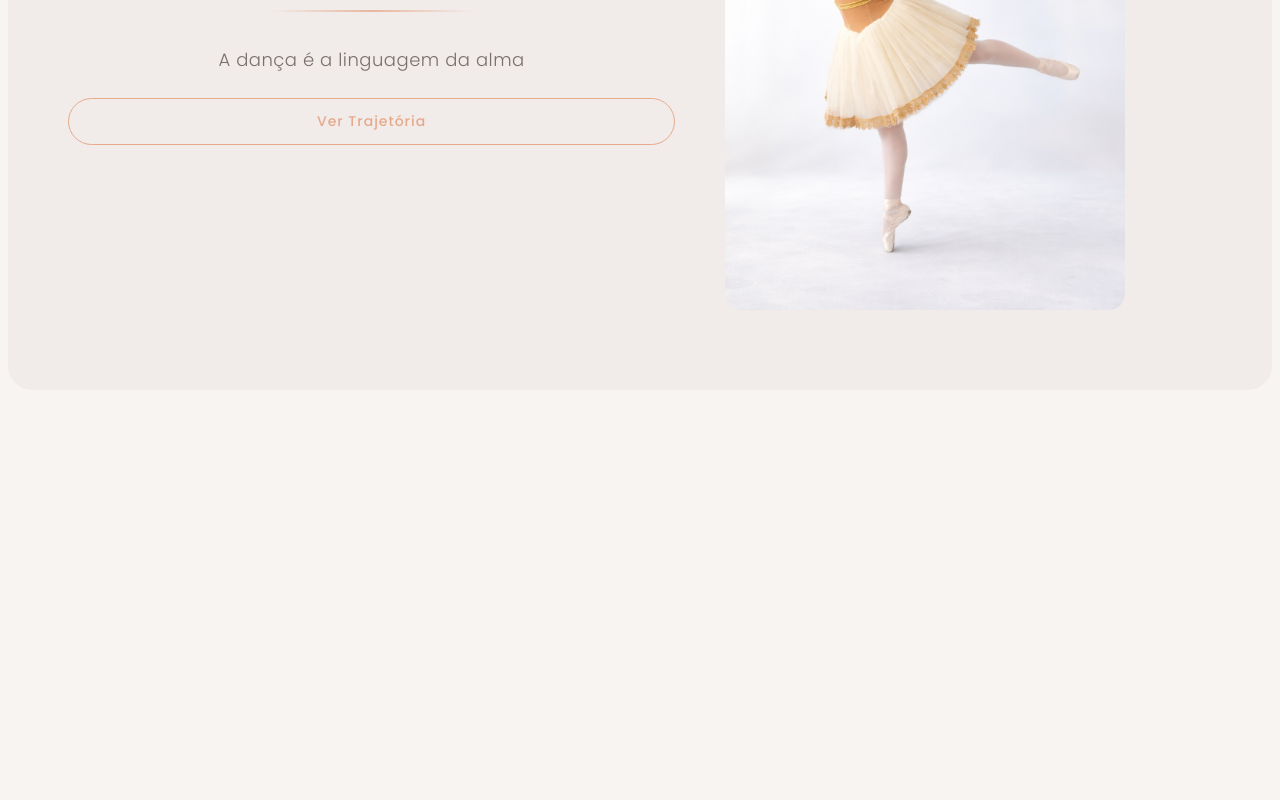
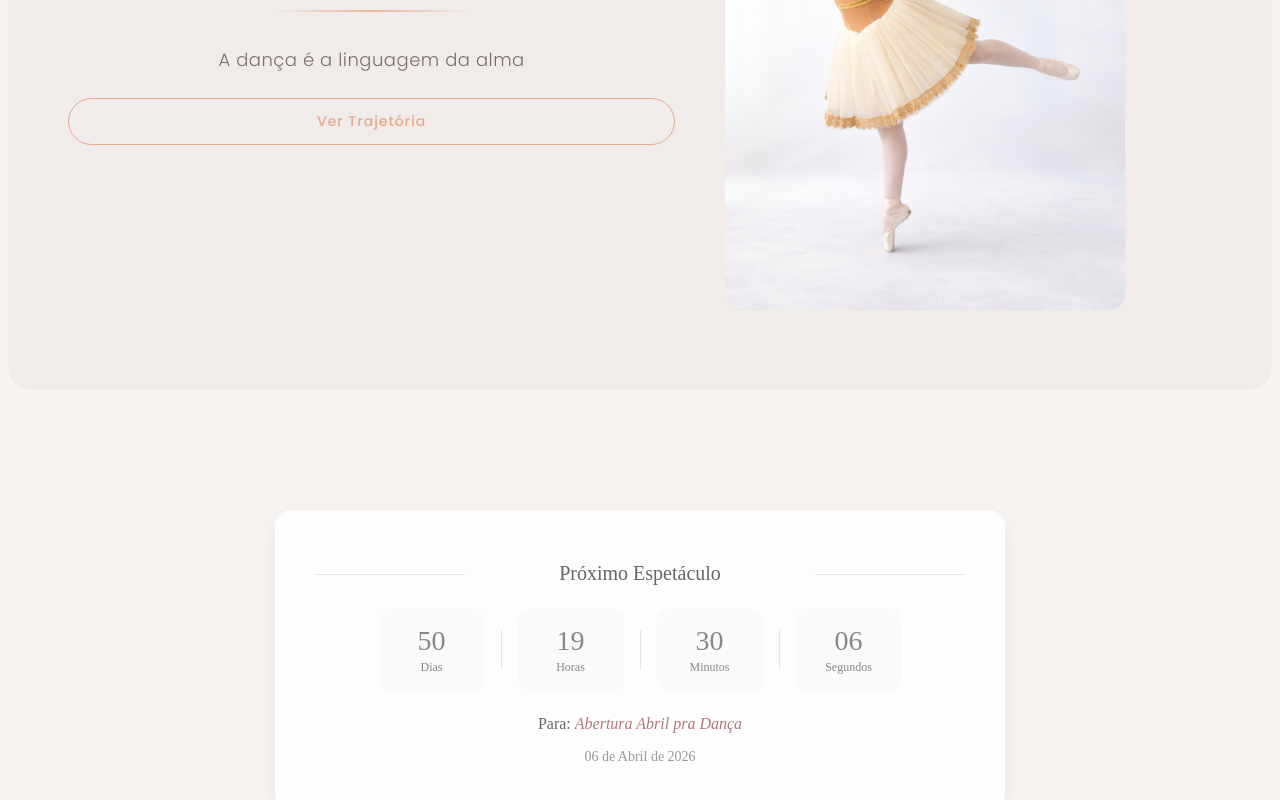
Before and after one commit to marianefreitas/portfolio-ballet, an Angular app: page /pages/home in a window 1280 px wide. Shown: the part 410-1210 px from the top of the page. Before the commit the page ends 840 px from the top, so only its background shows below. Built offline with nearby package versions, Linux system fonts and the light colour scheme.

Commit message:
add card contagem regressiva

```diff
--- a/src/app/pages/home/home.component.css
+++ b/src/app/pages/home/home.component.css
@@ -116,6 +116,109 @@
 }
 
 /* =========================
+   CARD PRÓXIMO ESPETÁCULO
+========================= */
+
+.next-show {
+  display: flex;
+  justify-content: center;
+  padding: 80px 20px;
+}
+
+/* CARD */
+.card {
+  background: #fdfdfd;
+  border-radius: 16px;
+  padding: 32px 40px;
+  box-shadow: 0 8px 25px rgba(0, 0, 0, 0.06);
+  text-align: center;
+  max-width: 650px;
+  width: 100%;
+}
+
+/* TÍTULO */
+.label {
+  font-size: 20px;
+  color: #666;
+  margin-bottom: 24px;
+  position: relative;
+}
+
+/* LINHAS DECORATIVAS */
+.label::before,
+.label::after {
+  content: '';
+  position: absolute;
+  top: 50%;
+  width: 150px;
+  height: 1px;
+  background: #e5e5e5;
+}
+
+.label::before {
+  left: 0;
+}
+
+.label::after {
+  right: 0;
+}
+
+/* CONTAGEM */
+.countdown {
+  display: flex;
+  justify-content: center;
+  align-items: center;
+  gap: 16px;
+  margin-bottom: 24px;
+}
+
+/* BLOQUINHOS */
+.time-box {
+  background: #fafafa;
+  padding: 16px 18px;
+  border-radius: 10px;
+  min-width: 70px;
+}
+
+.time-box span {
+  display: block;
+  font-size: 28px;
+  font-weight: 500;
+  color: #888;
+  font-weight: 400;
+}
+
+.time-box small {
+  font-size: 12px;
+  color: #888;
+}
+
+/* DIVISOR */
+.divider {
+  width: 1px;
+  height: 40px;
+  background: #e5e5e5;
+}
+
+/* TEXTO FINAL */
+.show-name {
+  font-size: 16px;
+  color: #666;
+  margin-top: 16px;
+}
+
+.show-name span {
+  color: #b07a7a;
+  font-style: italic;
+}
+
+.show-date {
+  font-size: 14px;
+  color: #999;
+  margin-top: 6px;
+}
+
+/* =========================
    MOBILE
 ========================= */
 @media (max-width: 768px) {
@@ -153,6 +256,7 @@
         margin: 0 auto;
     }
 }
+
 /* =========================
    ANIMAÇÕES
 ========================= */
--- a/src/app/pages/home/home.component.html
+++ b/src/app/pages/home/home.component.html
@@ -10,3 +10,47 @@
         </div>
     </div>
 </section>
+
+<section class="next-show">
+  <div class="card">
+
+    <p class="label">Próximo Espetáculo</p>
+
+    <div class="countdown">
+
+        <div class="time-box">
+            <span>{{ dias }}</span>
+            <small>Dias</small>
+        </div>
+
+        <div class="divider"></div>
+
+        <div class="time-box">
+            <span>{{ horas | number:'2.0' }}</span>
+            <small>Horas</small>
+        </div>
+
+        <div class="divider"></div>
+
+        <div class="time-box">
+            <span>{{ minutos | number:'2.0' }}</span>
+            <small>Minutos</small>
+        </div>
+
+        <div class="divider"></div>
+
+        <div class="time-box">
+            <span>{{ segundos | number:'2.0' }}</span>
+            <small>Segundos</small>
+        </div>
+
+    </div>
+
+    <p class="show-name">
+        Para: <span>Abertura Abril pra Dança</span>
+    </p>
+
+    <p class="show-date">06 de Abril de 2026</p>
+
+  </div>
+</section>
--- a/src/app/pages/home/home.component.ts
+++ b/src/app/pages/home/home.component.ts
@@ -1,12 +1,72 @@
-import { Component } from '@angular/core';
+import { Component, NgZone } from '@angular/core';
+import { DecimalPipe } from '@angular/common';
+
 
 @Component({
   selector: 'app-home',
   standalone: true,
-  imports: [],
+  imports: [DecimalPipe],
   templateUrl: './home.component.html',
   styleUrl: './home.component.css'
 })
 export class HomeComponent {
 
+  constructor(private ngZone: NgZone) {}
+
+  intervalId: any;
+
+  targetDate = new Date(2026, 3, 6, 18, 30, 0);
+
+
+
+
+  dias = 0;
+  horas = 0;
+  minutos = 0;
+  segundos = 0;
+
+  ngOnInit() {
+    this.startCountdown();
+  }
+
+  ngOnDestroy() {
+      if (this.intervalId) {
+        clearInterval(this.intervalId);
+      }
+  }
+
+startCountdown() {
+  this.ngZone.runOutsideAngular(() => {
+    this.intervalId = setInterval(() => {
+
+      const now = new Date().getTime();
+      const target = this.targetDate.getTime();
+
+      if (!target) return;
+
+      const diff = target - now;
+
+      let dias = 0;
+      let horas = 0;
+      let minutos = 0;
+      let segundos = 0;
+
+      if (diff > 0) {
+        dias = Math.floor(diff / (1000 * 60 * 60 * 24));
+        horas = Math.floor((diff / (1000 * 60 * 60)) % 24);
+        minutos = Math.floor((diff / (1000 * 60)) % 60);
+        segundos = Math.floor((diff / 1000) % 60);
+      }
+
+      // 👇 volta pro Angular só pra atualizar a UI
+      this.ngZone.run(() => {
+        this.dias = dias;
+        this.horas = horas;
+        this.minutos = minutos;
+        this.segundos = segundos;
+      });
+
+    }, 1000);
+  });
 }
+}
```
